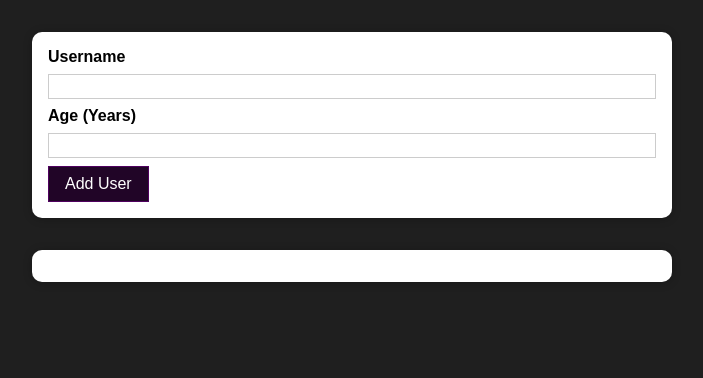
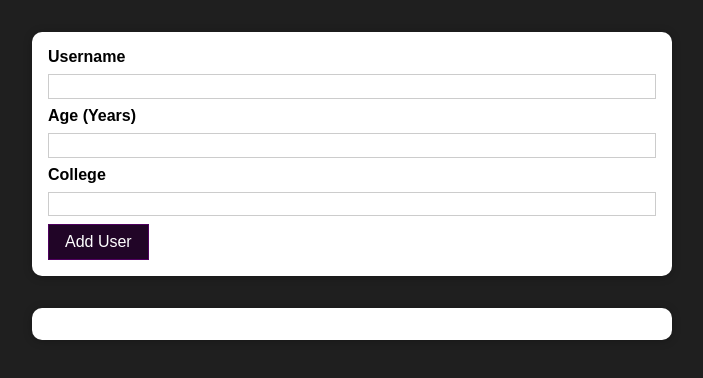
Before and after one commit to shaikhfarheen11/reactTut, a React (Create React App) app: page / in a window 1280 px wide. Shown: the top 378 px of the page, without its empty margins (288-991 px from the left). Built offline with nearby package versions, Linux system fonts and the light colour scheme.

Commit message:
first commit

```diff
--- a/public/index.html
+++ b/public/index.html
@@ -28,6 +28,8 @@
   </head>
   <body>
     <noscript>You need to enable JavaScript to run this app.</noscript>
+    <div id="backdrop-root"></div>
+    <div id="overlay-root"></div>
     <div id="root"></div>
     <!--
       This HTML file is a template.
--- a/src/App.js
+++ b/src/App.js
@@ -1,5 +1,5 @@
 // import React, {useState} from 'react';
-import React, { useState } from 'react';
+import React, { useState,  Fragment } from 'react';
 import AddUser from './Components/Users/AddUser';
 import UserList from './Components/Users/UserList';
 // import CourseGoalList from './Components/CourseGoals/CourseGoalList/CourseGoalList';
@@ -60,19 +60,19 @@ import UserList from './Components/Users/UserList';
 function App() {
     const [userList, setUsersList] = useState([]);
 
-    const addUserHandler = (uName, uAge) => {
+    const addUserHandler = (uName, uAge, uCollege) => {
         setUsersList((prevUsersList) => {
-            return [...prevUsersList, { name: uName, age: uAge, id: Math.random().toString() }
+            return [...prevUsersList, { name: uName, age: uAge, college: uCollege, id: Math.random().toString() },
             ];
         });
     };
 
     return (
-        <div>
+        <Fragment>
         <AddUser onAddUser = {addUserHandler}/>
         <UserList users = {userList}/>
 
-        </div>
+        </Fragment>
     )
 }
 
--- /dev/null
+++ b/src/Components/Helpers/Wrapper.js
@@ -0,0 +1,4 @@
+const Wrapper = props => {
+    return props.children;
+};
+export default Wrapper;
--- a/src/Components/UI/ErrorModal.js
+++ b/src/Components/UI/ErrorModal.js
@@ -1,12 +1,15 @@
 import React from "react"
+import ReactDom from 'react-dom';
 import Card from "./Card";
 import Button from "./Button";
 import classes from './ErrorModal.module.css';
 
-const ErrorModal = (props) => {
+const Backdrop = (props) => {
+    return <div className={classes.backdrop} onClick={props.onConfirm} />
+};
+
+const ModalOverlay = (props) => {
     return (
-        <div>
-        <div className={classes.backdrop} onClick={props.onConfirm}/>
         <Card className = {classes.modal}>
             <header className={classes.header}>
                 <h2>{props.title}</h2>
@@ -18,8 +21,26 @@ const ErrorModal = (props) => {
                 <Button onClick={props.onConfirm}>Okay</Button>
             </footer>
         </Card>
-        </div>
 
-    )
-}
+
+    );
+};
+const ErrorModal = (props) => {
+    return (
+        <React.Fragment>
+            {ReactDom.createPortal(
+            <Backdrop onConfirm={props.onConfirm} />,
+             document.getElementById('backdrop-root')
+             )}
+             {ReactDom.createPortal(
+             <ModalOverlay
+             title={props.title}
+             message={props.message}
+             onConfirm={props.onConfirm}
+              />,
+              document.getElementById('overlay-root')
+              )}
+        </React.Fragment>
+    );
+};
 export default ErrorModal;
--- a/src/Components/Users/AddUser.js
+++ b/src/Components/Users/AddUser.js
@@ -1,72 +1,81 @@
-
-import React, {useState} from "react";
+import React, { useState, useRef } from "react";
 import Card from '../UI/Card';
 import Button from "../UI/Button";
 import ErrorModal from "../UI/ErrorModal";
 import classes from './AddUser.module.css';
+import Wrapper from "../Helpers/Wrapper";
 
 const AddUser = (props) => {
-const  [enteredUsername, setEnteredUsername] = useState('');
-const [enteredAge, setEnteredAge] = useState('');
+  const nameInputRef = useRef();
+  const ageInputRef = useRef();
+  const collegeInputRef = useRef();
   const [error, setError] = useState();
+
   const addUserHandler = (event) => {
     event.preventDefault();
-        if(enteredUsername.trim().length === 0 || enteredAge.trim().length === 0){
+    const enteredName = nameInputRef.current.value;
+    const enteredUserAge = ageInputRef.current.value;
+    const enteredCollege = collegeInputRef.current.value;
+
+    if (enteredName.trim().length === 0 || enteredUserAge.trim().length === 0 || enteredCollege.trim().length === 0) {
       setError({
         title: 'Invalid input',
-                message: 'Please enter a invalid name and age (non-empty values).'
+        message: 'Please enter a valid name, age, and college (non-empty values).'
       });
       return;
     }
-        if(+enteredAge<1){
+    if (+enteredUserAge < 1) {
       setError({
         title: 'Invalid age',
         message: 'Please enter a valid age (> 0).'
       });
       return;
+    }
 
-        }
-        props.onAddUser(enteredUsername, enteredAge);
-        setEnteredUsername(' ');
-        setEnteredAge('');
-    };
-    const usernameChangeHandler = (event) => {
-        setEnteredUsername(event.target.value);
+    props.onAddUser(enteredName, enteredUserAge, enteredCollege);
+    nameInputRef.current.value = '';
+    ageInputRef.current.value = '';
+    collegeInputRef.current.value = '';
   };
 
-    const ageChangeHandler = (event) => {
-        setEnteredAge(event.target.value);
-    };
   const errorHandler = () => {
     setError(null);
+  };
 
-    };
   return (
-        <div>
-        {error && <ErrorModal title ={error.title}
+    <Wrapper>
+      {error && (
+        <ErrorModal
+          title={error.title}
           message={error.message}
-        onConfirm={errorHandler} />}
-
-
+          onConfirm={errorHandler}
+        />
+      )}
       <Card className={classes.input}>
-        <form onSubmit = {addUserHandler}>
-            <label htmlFor = "username">Username</label>
+        <form onSubmit={addUserHandler}>
+          <label htmlFor="username">Username</label>
           <input
-             id = "username"
-              type = "text"
-              value={enteredUsername}
-               onChange={usernameChangeHandler} />
-            <label htmlFor = "age">Age (Years)</label>
+            id="username"
+            type="text"
+            ref={nameInputRef}
+          />
+          <label htmlFor="age">Age (Years)</label>
           <input
-            id = "age"
-            type = "number"
-            value={enteredAge}
-            onChange={ageChangeHandler}/>
-            <Button type = "submit">Add User</Button>
-
+            id="age"
+            type="number"
+            ref={ageInputRef}
+          />
+          <label htmlFor="college">College</label>
+          <input
+            id="college"
+            type="text"
+            ref={collegeInputRef}
+          />
+          <Button type="submit">Add User</Button>
         </form>
       </Card>
-        </div>
+    </Wrapper>
   );
 };
+
 export default AddUser;
--- a/src/Components/Users/UserList.js
+++ b/src/Components/Users/UserList.js
@@ -9,7 +9,7 @@ const UserList = (props) => {
         {props.users.map((user) => (
 
         <li key = {user.id}>
-            {user.name} ({user.age} years old)
+            {user.name} ({user.age} years old)- {user.college}
         </li>
         ))}
         </ul>
```
Lines whose indentation alone changed are shown as unchanged.
